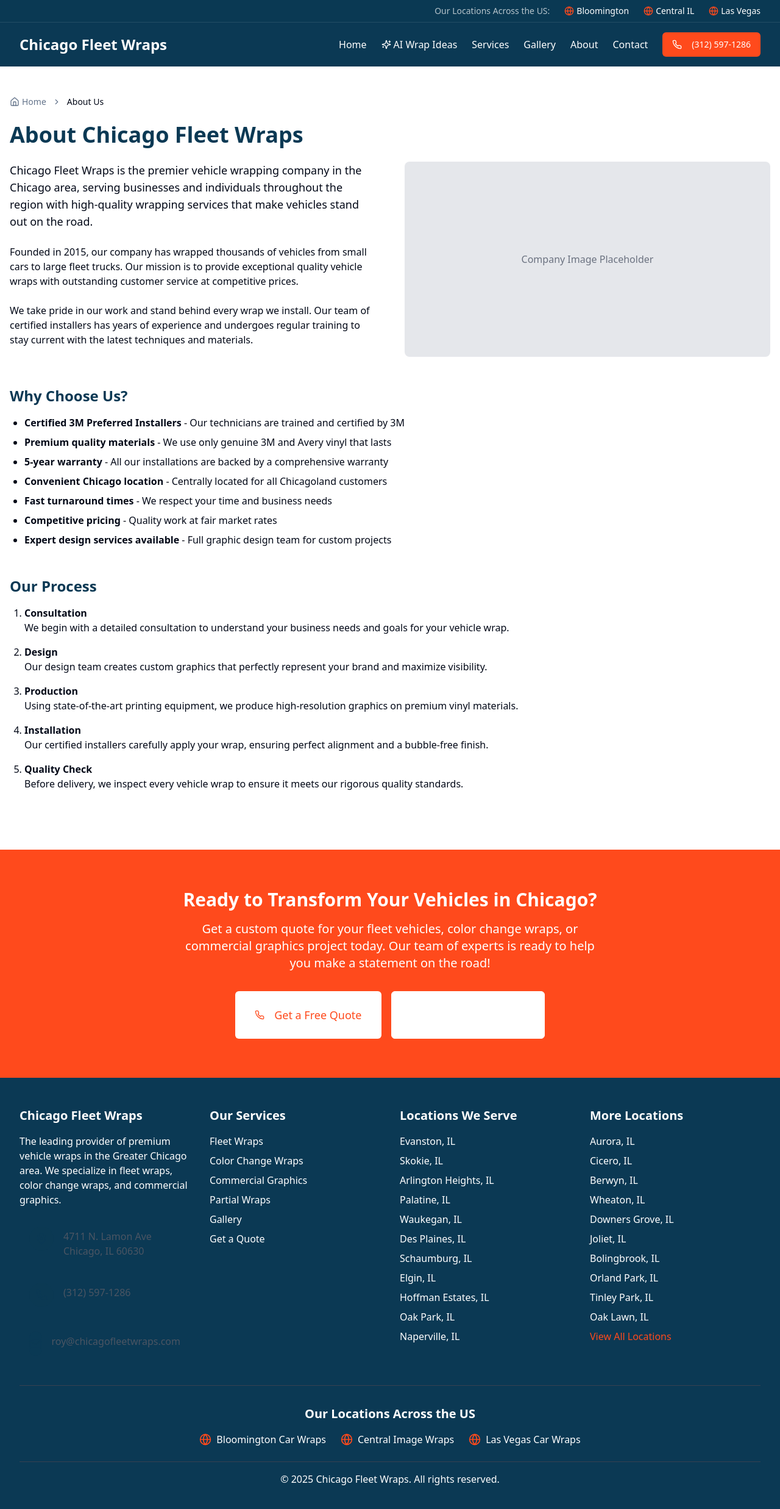
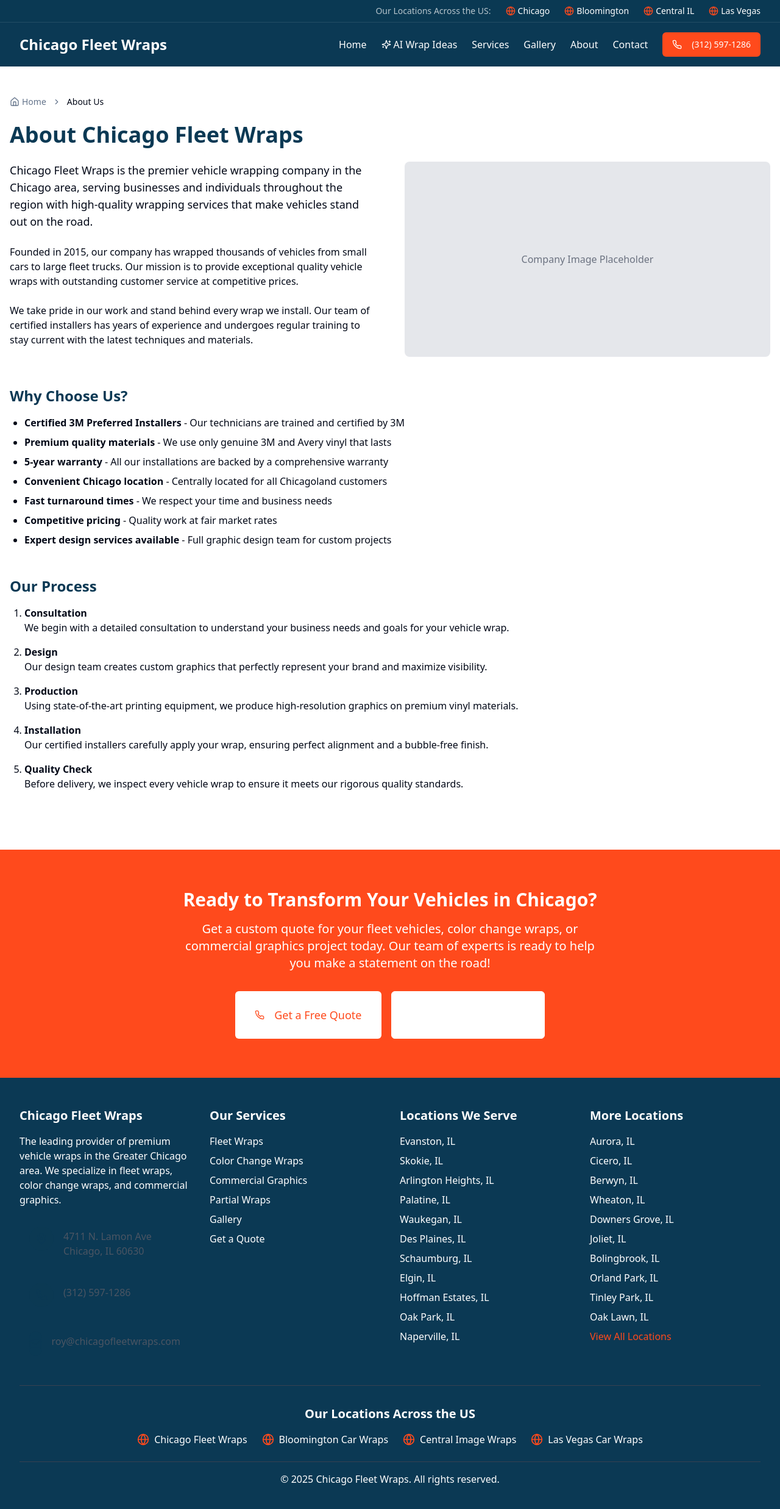
Before and after one commit to RoyWraps69/wrappingchicago, a React (Vite) app: page /about in a window 1280 px wide. Shown: the top 2474 px of the page at 61% size. Built offline with nearby package versions, Linux system fonts and the light colour scheme.

Commit message:
Add new location
Adds Chicagofleetwraps.com as a fourth location.

```diff
--- a/src/components/Footer.tsx
+++ b/src/components/Footer.tsx
@@ -97,6 +97,15 @@ const Footer = () => {
             <div className="flex items-center">
               <Globe className="w-5 h-5 mr-2 text-brand-red" />
               <a
+                href="https://chicagofleetwraps.com"
+                className="hover:text-brand-red transition-colors"
+              >
+                Chicago Fleet Wraps
+              </a>
+            </div>
+            <div className="flex items-center">
+              <Globe className="w-5 h-5 mr-2 text-brand-red" />
+              <a
                 href="https://bloomingtoncarwraps.com"
                 target="_blank"
                 rel="noopener noreferrer"
--- a/src/components/Header.tsx
+++ b/src/components/Header.tsx
@@ -18,6 +18,13 @@ const Header = () => {
         <div className="container mx-auto py-2 px-4 sm:px-6 lg:px-8">
           <div className="flex flex-wrap justify-center md:justify-end gap-4 md:gap-6 text-sm">
             <span className="text-white/70">Our Locations Across the US:</span>
+            <a
+              href="https://chicagofleetwraps.com"
+              className="flex items-center hover:text-brand-red transition-colors"
+            >
+              <Globe className="w-4 h-4 mr-1 text-brand-red" />
+              Chicago
+            </a>
             <a
               href="https://bloomingtoncarwraps.com"
               target="_blank"
```
Also changed, not shown: 1 other file (tests, documents, lock files or other folders).
